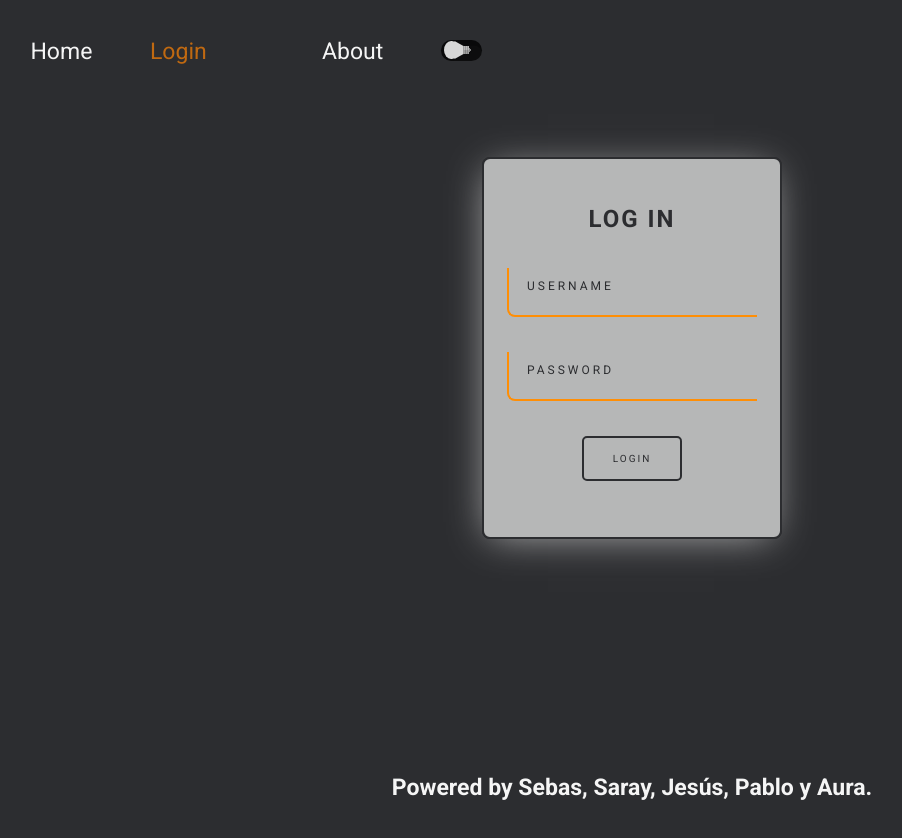
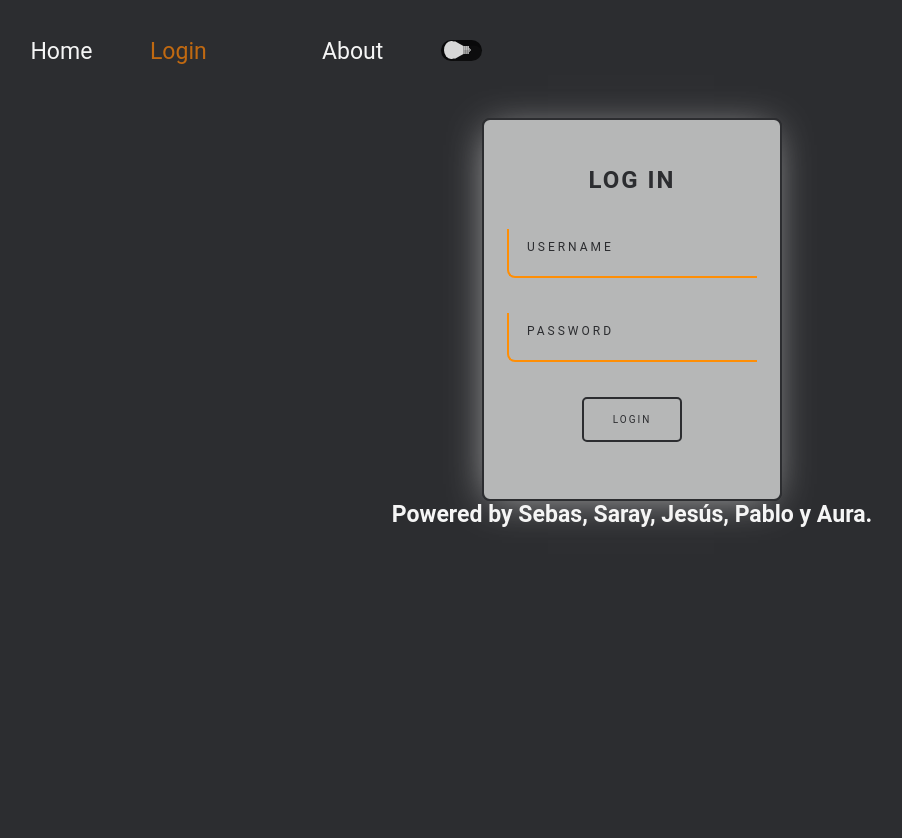
Before and after one commit to sarayleal/CMS-MOTORBIKES, a React (Vite) app: page /Login in a window 1280 px wide. Shown: the top 838 px of the page, without its empty margins (8-910 px from the left). After the commit the page ends 800 px from the top, so only its background shows below. Built offline with nearby package versions, Linux system fonts and the light colour scheme.

Commit message:
styledAbout

```diff
--- a/src/index.css
+++ b/src/index.css
@@ -1,5 +1,3 @@
-@import url('https://fonts.googleapis.com/css2?family=Roboto:ital,wght@0,100;0,300;0,400;0,500;0,700;0,900;1,100;1,300;1,400;1,500;1,700;1,900&display=swap%27');
-
 :root {
   --primary-color: #2c2d30;
   --secondary-color: whitesmoke;
@@ -18,10 +16,7 @@
   color: inherit;
 }
 
-main {
-  padding: 2rem;
-  min-height: 82vh;
-}
+
 
 a {
   transition: all 0.5s ease-in-out;
```
